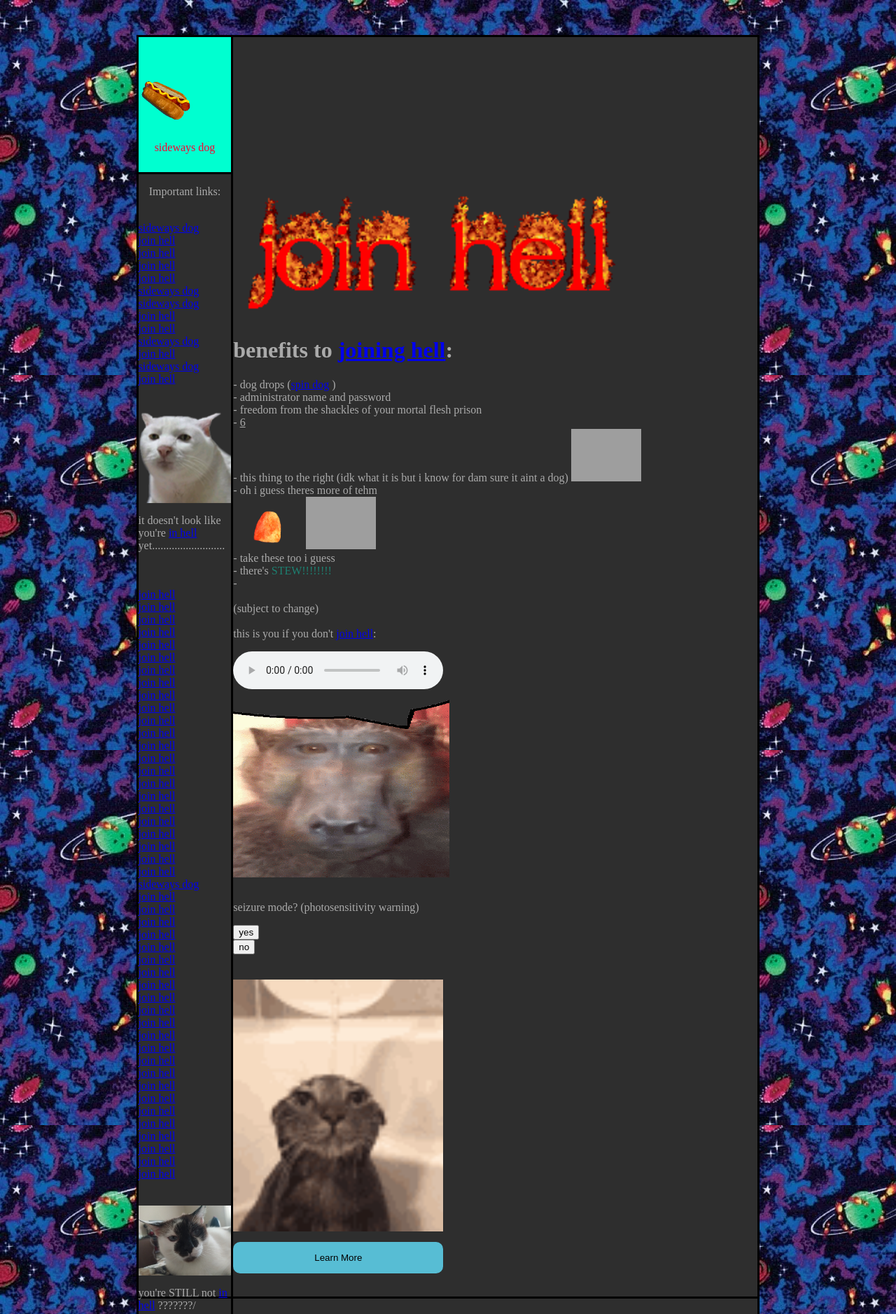
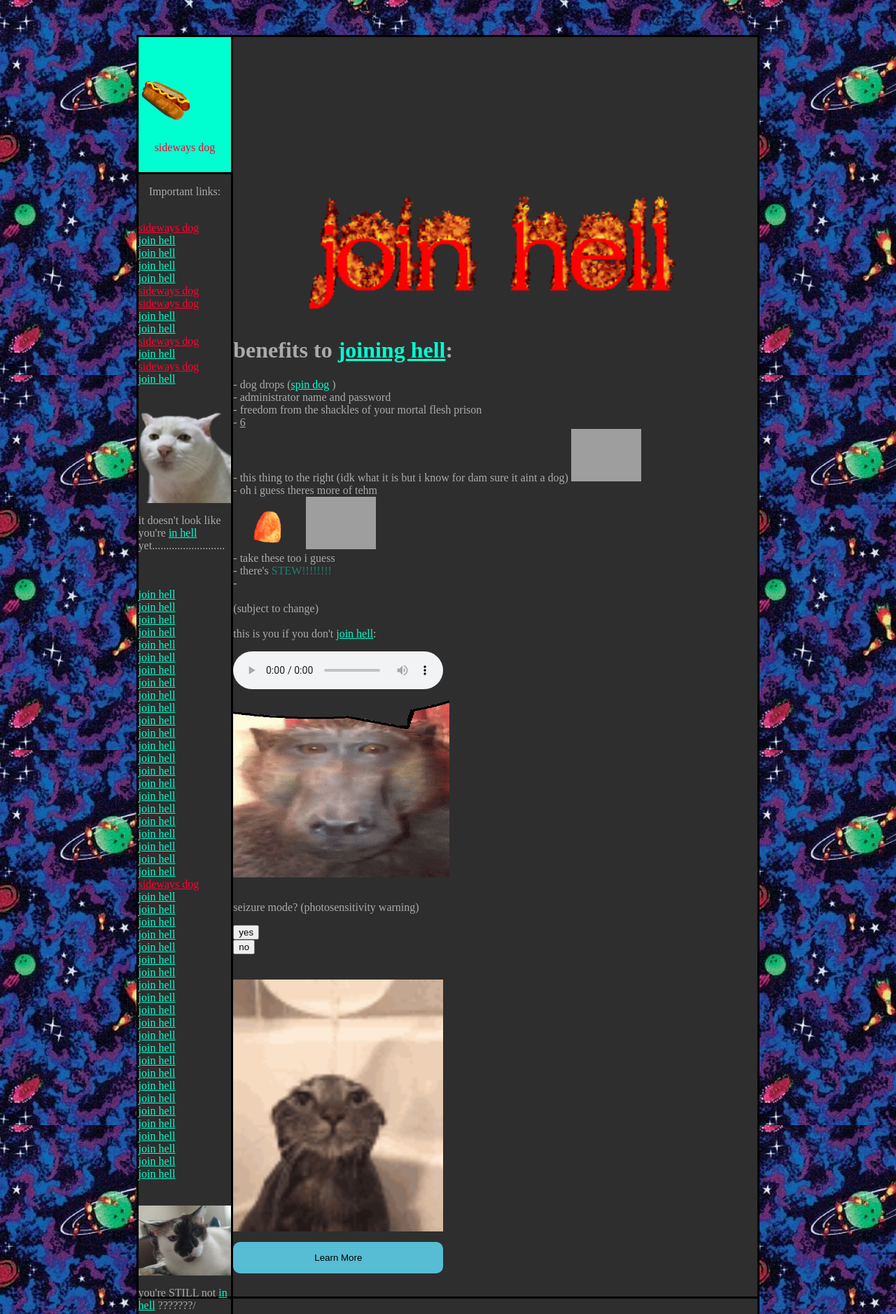
Before and after one commit to serialUmo/hellscape_web, a PHP site: page / in a window 1280 px wide. Shown: the top 1878 px of the page at 70% size. Run offline with PHP 8.4, Linux system fonts and the light colour scheme; grey boxes are pictures that could not be loaded.

Commit message:
ids are handled correctly finally + button anim

```diff
--- a/sidewaysdog.css
+++ b/sidewaysdog.css
@@ -7,7 +7,7 @@ body {
 
 #container {
 	width: 70%;
-	height: 3500px;
+	height: 4200px;
 	background-color: #2e2e2e;
 	margin-left: auto;
 	margin-right: auto;
@@ -32,13 +32,13 @@ body {
 	border-bottom: black 3px solid;
 }
 
-#sidebarlink1 {
+.sidebarlink1 {
 	animation-name: linkcolor;
 	animation-duration: 16s;
 	animation-iteration-count: infinite;
 }
 
-#sidebarlink2 {
+.sidebarlink2 {
 	animation-name: linkcolor2;
 	animation-duration: 16s;
 	animation-iteration-count: infinite;
@@ -67,13 +67,16 @@ body {
 }
 
 #hellscape {
-	animation-name: linkcolor;
-	animation-duration: 16s;
-	animation-iteration-count: infinite;
 	font-size: 72pt;
 	display: block;
-	text-align: center;
-	text-decoration: none;
+	margin-left: auto;
+	margin-right: auto;
+}
+
+#catbutton:hover {
+	animation-name: catbutton;
+	animation-duration: 200ms;
+	animation-fill-mode: forwards;
 }
 
 #clicker {
@@ -118,8 +121,13 @@ body {
 	100% {color: #00ffff}
 }
 
-@keyframes steweemama{
+@keyframes steweemama {
 	0%   {color: #ff8000}
 	50%  {color: #008080}
 	100% {color: #ff8000}
 }
+
+@keyframes catbutton {
+	0%   {background-color:#57bdd4;}
+	100% {background-color:#1c89b2;}
+}
```
